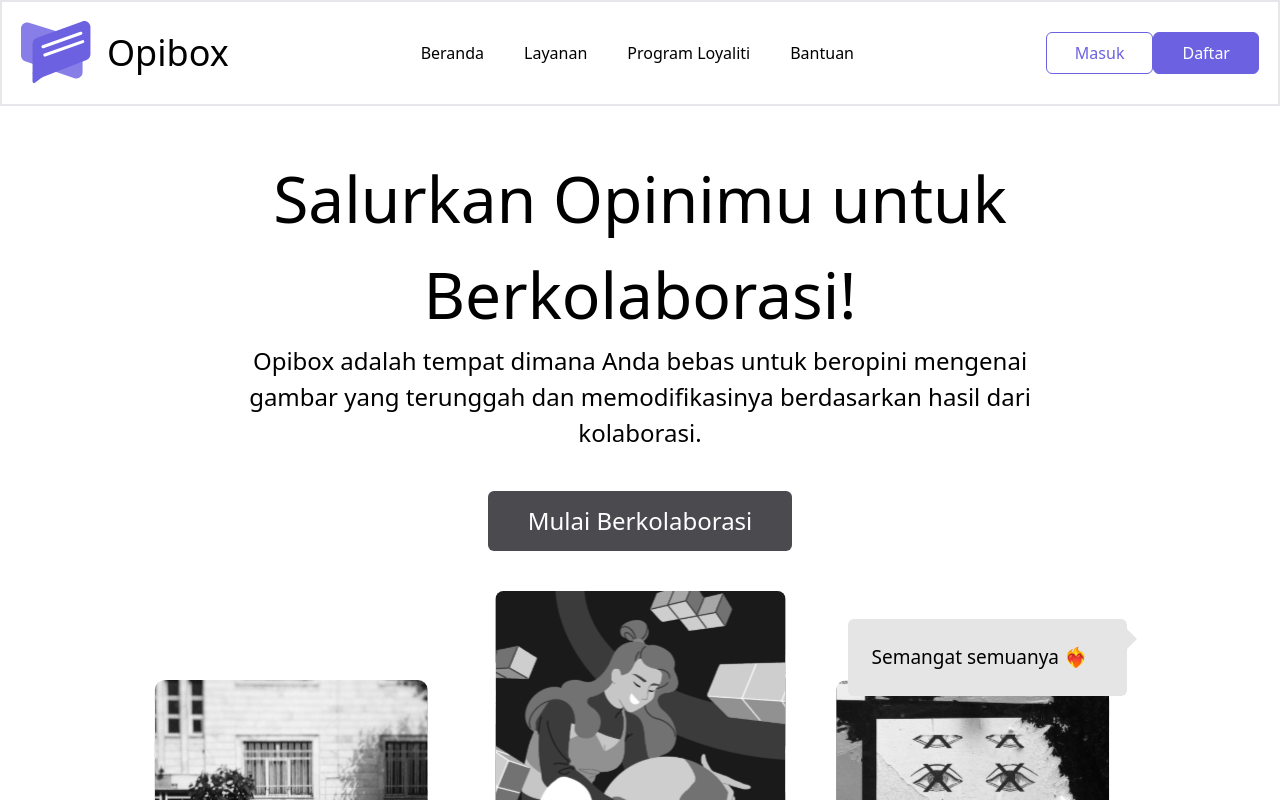
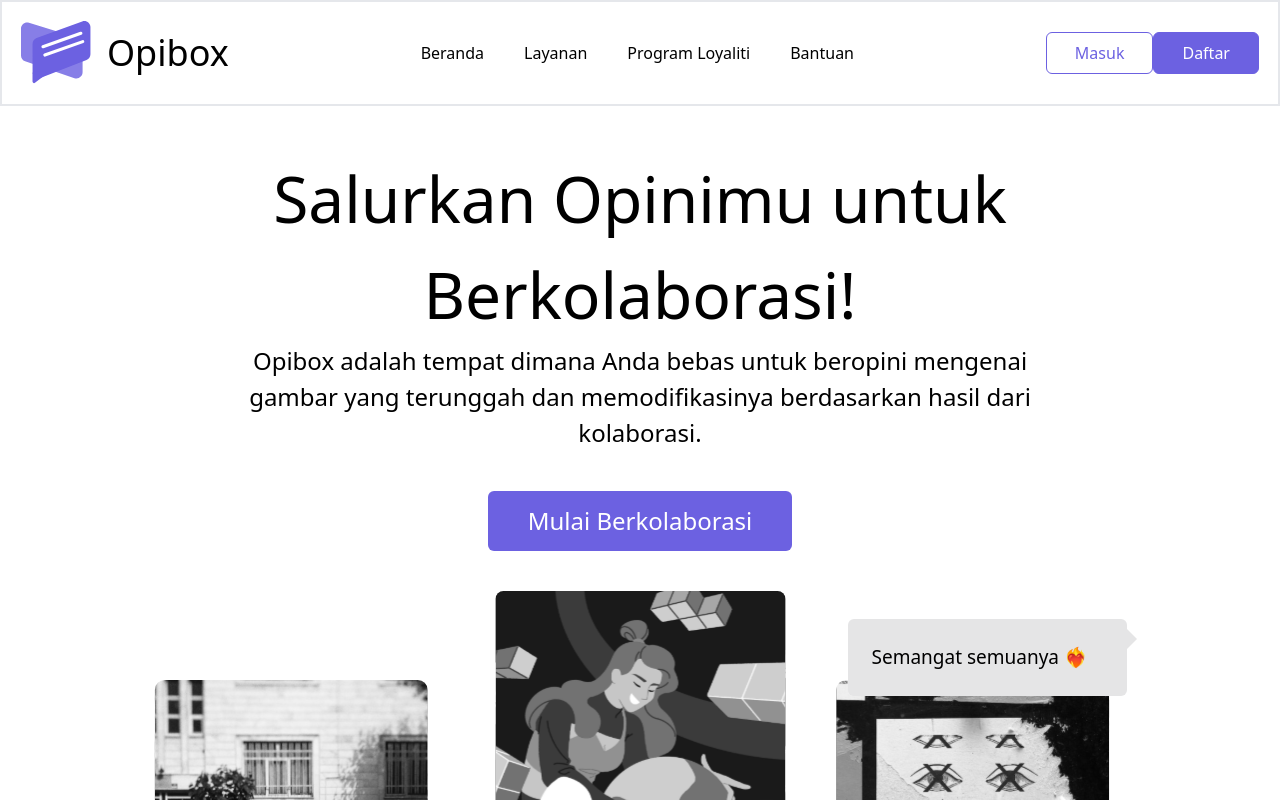
Before and after one commit to akbar5yn/OpiBox, a Nuxt app: page / in a window 1280 px wide. Shown: the top 800 px of the page. Built offline with nearby package versions, Linux system fonts and the light colour scheme.

Commit message:
Sets the color to the Start Collaborating button

```diff
--- a/layouts/LandingPage.vue
+++ b/layouts/LandingPage.vue
@@ -18,7 +18,7 @@
         </div>
 
         <button
-          class="py-3 px-10 bg-[#4A4A4F] text-white w-auto my-10 text-[24px] rounded-md"
+          class="py-3 px-10 bg-[#6C61E1] text-white w-auto my-10 text-[24px] rounded-md"
         >
           Mulai Berkolaborasi
         </button>
```
